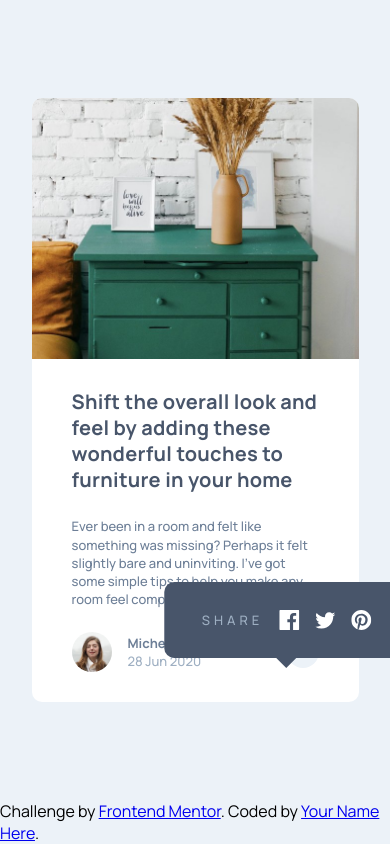
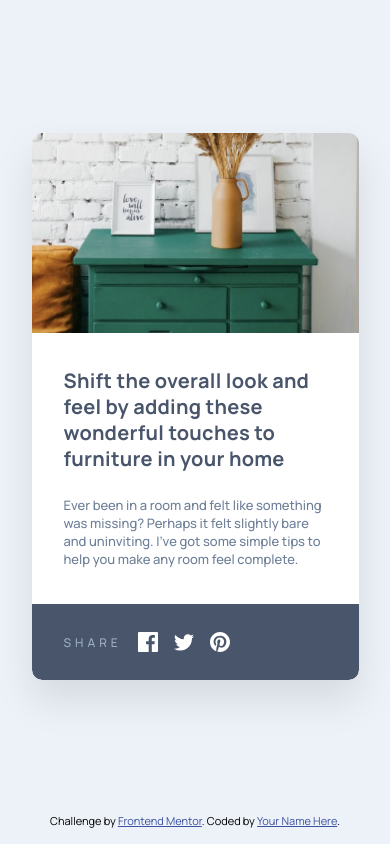
Before and after one commit to Emelinur/article-preview-component-master, a plain HTML site: page index.html in a window 390 px wide. Both pictures are taken after a click on the button "Share article". Drawn offline with Linux system fonts and the light colour scheme.

Commit message:
update style.css and main.js

```diff
--- a/index.html
+++ b/index.html
@@ -1,13 +1,20 @@
 <!DOCTYPE html>
 <html lang="en">
-
   <head>
     <meta charset="UTF-8" />
     <meta name="viewport" content="width=device-width, initial-scale=1.0" />
-  <link rel="icon" type="image/png" sizes="32x32" href="./images/favicon-32x32.png" />
+    <link
+      rel="icon"
+      type="image/png"
+      sizes="32x32"
+      href="./images/favicon-32x32.png"
+    />
     <link rel="preconnect" href="https://fonts.googleapis.com" />
     <link rel="preconnect" href="https://fonts.gstatic.com" crossorigin />
-  <link href="https://fonts.googleapis.com/css2?family=Manrope:wght@200..800&display=swap" rel="stylesheet" />
+    <link
+      href="https://fonts.googleapis.com/css2?family=Manrope:wght@200..800&display=swap"
+      rel="stylesheet"
+    />
     <title>Frontend Mentor | Article preview component</title>
     <link rel="stylesheet" href="style.css" />
   </head>
@@ -15,70 +22,90 @@
   <body>
     <main>
       <article class="card">
-      <img src="images/drawers.jpg" alt="Green drawers and a vase on top" class="card_image" />
+        <img
+          src="images/drawers.jpg"
+          alt="Green drawers and a vase on top"
+          class="card__image"
+        />
 
-      <div class="card_content">
-        <h1 class="card_title">
+        <div class="card__content">
+          <h1 class="card__title">
             Shift the overall look and feel by adding these wonderful touches to
             furniture in your home
           </h1>
 
-        <p class="card_text">
+          <p class="card__text">
             Ever been in a room and felt like something was missing? Perhaps it
             felt slightly bare and uninviting. I’ve got some simple tips to help
             you make any room feel complete.
           </p>
 
-        <div class="card_footer">
+          <div class="card__footer">
             <div class="author">
-            <img src="images/avatar-michelle.jpg" alt="Michelle Appleton" class="author__avatar" />
+              <img
+                src="images/avatar-michelle.jpg"
+                alt="Michelle Appleton"
+                class="author__avatar"
+              />
               <div class="author__info">
                 <p class="author__name">Michelle Appleton</p>
                 <p class="author__date">28 Jun 2020</p>
               </div>
             </div>
 
-          <div class="share-container">
-            <button type="button" class="share" aria-label="Share article" id="btn_share">
+            <button
+              type="button"
+              class="share-btn share-btn--popup"
+              aria-label="Share article"
+              id="btn_share"
+            >
               <svg xmlns="http://www.w3.org/2000/svg" width="15" height="13">
-                <path fill="#6E8098"
-                  d="M15 6.495L8.766.014V3.88H7.441C3.33 3.88 0 7.039 0 10.936v2.049l.589-.612C2.59 10.294 5.422 9.11 8.39 9.11h.375v3.867L15 6.495z" />
+                <path
+                  fill="#6E8098"
+                  d="M15 6.495L8.766.014V3.88H7.441C3.33 3.88 0 7.039 0 10.936v2.049l.589-.612C2.59 10.294 5.422 9.11 8.39 9.11h.375v3.867L15 6.495z"
+                />
               </svg>
             </button>
+          </div>
+        </div>
+
+        <!-- POPUP / TOOLTIP -->
         <div class="share-popover">
           <div class="share-popover__body">
             <p class="share-popover__label">SHARE</p>
             <div class="share-popover__icons">
               <svg xmlns="http://www.w3.org/2000/svg" width="20" height="20">
-                    <path fill="#FFF"
-                      d="M18.896 0H1.104C.494 0 0 .494 0 1.104v17.793C0 19.506.494 20 1.104 20h9.58v-7.745H8.076V9.237h2.606V7.01c0-2.583 1.578-3.99 3.883-3.99 1.104 0 2.052.082 2.329.119v2.7h-1.598c-1.254 0-1.496.597-1.496 1.47v1.928h2.989l-.39 3.018h-2.6V20h5.098c.608 0 1.102-.494 1.102-1.104V1.104C20 .494 19.506 0 18.896 0z" />
+                <path
+                  fill="#FFF"
+                  d="M18.896 0H1.104C.494 0 0 .494 0 1.104v17.793C0 19.506.494 20 1.104 20h9.58v-7.745H8.076V9.237h2.606V7.01c0-2.583 1.578-3.99 3.883-3.99 1.104 0 2.052.082 2.329.119v2.7h-1.598c-1.254 0-1.496.597-1.496 1.47v1.928h2.989l-.39 3.018h-2.6V20h5.098c.608 0 1.102-.494 1.102-1.104V1.104C20 .494 19.506 0 18.896 0z"
+                />
               </svg>
               <svg xmlns="http://www.w3.org/2000/svg" width="20" height="17">
-                    <path fill="#FFF"
-                      d="M20 2.172a8.192 8.192 0 01-2.357.646 4.11 4.11 0 001.804-2.27 8.22 8.22 0 01-2.605.996A4.096 4.096 0 0013.847.248c-2.65 0-4.596 2.472-3.998 5.037A11.648 11.648 0 011.392 1a4.109 4.109 0 001.27 5.478 4.086 4.086 0 01-1.858-.513c-.045 1.9 1.318 3.679 3.291 4.075a4.113 4.113 0 01-1.853.07 4.106 4.106 0 003.833 2.849A8.25 8.25 0 010 14.658a11.616 11.616 0 006.29 1.843c7.618 0 11.922-6.434 11.663-12.205A8.354 8.354 0 0020 2.172z" />
+                <path
+                  fill="#FFF"
+                  d="M20 2.172a8.192 8.192 0 01-2.357.646 4.11 4.11 0 001.804-2.27 8.22 8.22 0 01-2.605.996A4.096 4.096 0 0013.847.248c-2.65 0-4.596 2.472-3.998 5.037A11.648 11.648 0 011.392 1a4.109 4.109 0 001.27 5.478 4.086 4.086 0 01-1.858-.513c-.045 1.9 1.318 3.679 3.291 4.075a4.113 4.113 0 01-1.853.07 4.106 4.106 0 003.833 2.849A8.25 8.25 0 010 14.658a11.616 11.616 0 006.29 1.843c7.618 0 11.922-6.434 11.663-12.205A8.354 8.354 0 0020 2.172z"
+                />
               </svg>
               <svg xmlns="http://www.w3.org/2000/svg" width="20" height="20">
-                    <path fill="#FFF"
-                      d="M10 0C4.478 0 0 4.477 0 10c0 4.237 2.636 7.855 6.356 9.312-.088-.791-.167-2.005.035-2.868.182-.78 1.172-4.97 1.172-4.97s-.299-.6-.299-1.486c0-1.39.806-2.428 1.81-2.428.852 0 1.264.64 1.264 1.408 0 .858-.545 2.14-.828 3.33-.236.995.5 1.807 1.48 1.807 1.778 0 3.144-1.874 3.144-4.58 0-2.393-1.72-4.068-4.177-4.068-2.845 0-4.515 2.135-4.515 4.34 0 .859.331 1.781.745 2.281a.3.3 0 01.069.288l-.278 1.133c-.044.183-.145.223-.335.134-1.249-.581-2.03-2.407-2.03-3.874 0-3.154 2.292-6.052 6.608-6.052 3.469 0 6.165 2.473 6.165 5.776 0 3.447-2.173 6.22-5.19 6.22-1.013 0-1.965-.525-2.291-1.148l-.623 2.378c-.226.869-.835 1.958-1.244 2.621.937.29 1.931.446 2.962.446 5.522 0 10-4.477 10-10S15.522 0 10 0z" />
+                <path
+                  fill="#FFF"
+                  d="M10 0C4.478 0 0 4.477 0 10c0 4.237 2.636 7.855 6.356 9.312-.088-.791-.167-2.005.035-2.868.182-.78 1.172-4.97 1.172-4.97s-.299-.6-.299-1.486c0-1.39.806-2.428 1.81-2.428.852 0 1.264.64 1.264 1.408 0 .858-.545 2.14-.828 3.33-.236.995.5 1.807 1.48 1.807 1.778 0 3.144-1.874 3.144-4.58 0-2.393-1.72-4.068-4.177-4.068-2.845 0-4.515 2.135-4.515 4.34 0 .859.331 1.781.745 2.281a.3.3 0 01.069.288l-.278 1.133c-.044.183-.145.223-.335.134-1.249-.581-2.03-2.407-2.03-3.874 0-3.154 2.292-6.052 6.608-6.052 3.469 0 6.165 2.473 6.165 5.776 0 3.447-2.173 6.22-5.19 6.22-1.013 0-1.965-.525-2.291-1.148l-.623 2.378c-.226.869-.835 1.958-1.244 2.621.937.29 1.931.446 2.962.446 5.522 0 10-4.477 10-10S15.522 0 10 0z"
+                />
               </svg>
             </div>
           </div>
           <div class="share-popover__arrow"></div>
         </div>
-          </div>
-        </div>
-      </div>
       </article>
-
     </main>
 
     <footer class="attribution">
       Challenge by
-    <a href="https://www.frontendmentor.io?ref=challenge" target="_blank">Frontend Mentor</a>. Coded by <a href="#">Your
-      Name Here</a>.
+      <a href="https://www.frontendmentor.io?ref=challenge" target="_blank"
+        >Frontend Mentor</a
+      >. Coded by <a href="#">Your Name Here</a>.
     </footer>
 
-  <script defer src="./main.js"></script>
+    <script src="./main.js" defer></script>
   </body>
-
 </html>
--- a/main.js
+++ b/main.js
@@ -1,10 +1,8 @@
-let btn_share = document.querySelector("#btn_share");
-let share_popover = document.querySelector(".share-popover");
+const btnShare = document.querySelector('#btn_share');
+const card = document.querySelector('.card');
+const share_popover=document.querySelector(".share-popover")
 
-btn_share.addEventListener("click", () => {
-  if (share_popover.style.display === "flex") {
-    share_popover.style.display = "none";
-  } else {
-    share_popover.style.display = "flex";
-  }
+btnShare.addEventListener('click', () => {
+  card.classList.toggle('card--share-open');
+share_popover.classList.add('share-btn--popup')
 });
--- a/style.css
+++ b/style.css
@@ -8,47 +8,44 @@
 
   /* Typography */
   --ff: "Manrope", sans-serif;
-  /* Text Preset 1 (Bold) */
   --fs-text-1: 1.25rem;
   --lh-text-1: 1.3;
   --ls-text-1: 0.015625rem;
-  /* Text Preset 2 (Medium) */
+
   --fs-text-2: 0.8125rem;
   --lh-text-2: 1.4;
   --ls-text-2: 0;
 
-  /* Text Preset 3 */
-  --fs-text-3: 0.8125rem;
+  --fs-text-3: 0.75rem;
   --lh-text-3: 1.4;
   --ls-text-3: 0.25rem;
+
   --fw-1: 500;
   --fw-2: 700;
 
   /* Spacing */
-  --spacing-2000: 10rem;
-  --spacing-1300: 6.5rem;
-  --spacing-800: 4rem;
-  --spacing-700: 3.5rem;
-  --spacing-600: 3rem;
-  --spacing-500: 2.5rem;
   --spacing-400: 2rem;
   --spacing-300: 1.5rem;
   --spacing-200: 1rem;
-  --spacing-0: 0;
 }
-* {
+
+/* RESET */
+*,
+*::before,
+*::after {
+  box-sizing: border-box;
   margin: 0;
   padding: 0;
-  box-sizing: border-box;
 }
+
 body {
+  min-height: 100vh;
+  font-family: var(--ff);
+  background-color: var(--grey-200);
   display: flex;
   flex-direction: column;
+  align-items: center;
   justify-content: center;
-  align-items: center;
-  height: 100svh;
-  font-family: var(--ff);
-  background-color: var(--grey-200);
 }
 
 main {
@@ -57,204 +54,239 @@ main {
   align-items: center;
   flex: 1;
 }
+
+/* CARD – mobile first */
+
 .card {
-  max-width: 45.625rem;
-  display: flex;
+  position: relative; /* popup buna göre hizalanacak */
+  width: 20.4375rem; /* 327px */
+  background-color: var(--white);
   border-radius: 10px;
-  background-color: var(--white);
+  overflow: hidden;
+  box-shadow: 0 20px 40px rgba(0, 0, 0, 0.1);
 }
-.card_image {
-  width: 285px;
-  border-radius: 10px 0 0 10px;
+
+.card__image {
+  width: 100%;
+  height: 200px;
   object-fit: cover;
 }
-.card_content {
-  margin: 30px 40px;
 
-  gap: var(--spacing-300);
+.card__content {
+  padding: 30px 32px 24px;
   display: flex;
   flex-direction: column;
-  justify-content: center;
+  gap: var(--spacing-300);
 }
-.card_title {
+
+.card__title {
   font-size: var(--fs-text-1);
   font-weight: var(--fw-2);
   line-height: var(--lh-text-1);
   letter-spacing: var(--ls-text-1);
   color: var(--grey-900);
 }
-.card_text {
+
+.card__text {
   font-size: var(--fs-text-2);
   font-weight: var(--fw-1);
   line-height: var(--lh-text-2);
   letter-spacing: var(--ls-text-2);
   color: var(--grey-500);
 }
-.card_footer {
+
+.card__footer {
+  margin-top: var(--spacing-300);
   display: flex;
+  align-items: center;
   justify-content: space-between;
-  align-items: center;
-  position: relative;
 }
+
+/* AUTHOR */
+
 .author {
   display: flex;
-  flex-direction: row;
-  justify-content: center;
   align-items: center;
   gap: var(--spacing-200);
 }
+
 .author__avatar {
   width: 40px;
   height: 40px;
-  border-radius: 40px;
+  border-radius: 999px;
 }
+
 .author__name {
   font-size: var(--fs-text-2);
   font-weight: var(--fw-2);
-  line-height: var(--lh-text-2);
-  letter-spacing: var(--ls-text-2);
-  color: var(--grey-500);
+  color: var(--grey-900);
 }
+
 .author__date {
   font-size: var(--fs-text-2);
   font-weight: var(--fw-1);
-  line-height: var(--lh-text-2);
-  letter-spacing: var(--ls-text-2);
   color: var(--grey-400);
 }
-.share-container {
-  position: relative;
-  display: flex;
-  flex-direction: column;
+
+/* SHARE BUTTON */
+
+.share-btn {
+  width: 32px;
+  height: 32px;
+  border-radius: 999px;
+  border: none;
+  background-color: var(--grey-200);
+  display: inline-flex;
   align-items: center;
-  gap: var(--spacing-200);
-}
-.share {
-  width: 2rem;
-  height: 2rem;
-  border-radius: 2rem;
-  background-color: var(--grey-200);
-  border: 0px;
-}
-.share:hover {
+  justify-content: center;
   cursor: pointer;
 }
+
+/* POPOVER BASE */
+
 .share-popover {
-  position: absolute;
-  bottom: calc(100% + 1rem);
-  left: 50%;
-  transform: translateX(-50%);
-  display: none;
-  flex-direction: column;
+  display: none; /* JS ile açılacak */
+}
+
+.share-popover__body {
+  display: flex;
   align-items: center;
-  z-index: 999;
-}
-.share-popover__body {
-  max-width: 248px;
-  padding: 18px 38px;
-  display: flex;
-  justify-content: center;
-  align-items: center;
-  background-color: var(--grey-900);
-  border-radius: 10px;
   gap: var(--spacing-200);
 }
 
 .share-popover__label {
   font-size: var(--fs-text-3);
   font-weight: var(--fw-1);
-  line-height: var(--lh-text-3);
   letter-spacing: var(--ls-text-3);
   color: var(--grey-400);
-  display: inline-block;
 }
+
 .share-popover__icons {
   display: flex;
-  justify-content: center;
   align-items: center;
   gap: var(--spacing-200);
 }
-.share-popover__arrow {
-  width: 0;
-  height: 0;
-  border-left: 10px solid transparent;
-  border-right: 10px solid transparent;
-  border-top: 10px solid var(--grey-900);
+
+/* Kart share modunda iken popup görünsün */
+.card.card--share-open .share-popover {
+  display: flex;
 }
 
-@media(375px<= width <768px){
+/* MOBILE POPOVER (bottom bar) */
+
+@media (max-width: 767px) {
+  .share-popover {
+    position: absolute;
+    left: 0;
+    right: 0;
+    bottom: 0; /* kartın tabanı */
+    justify-content: center;
+  }
+
+  .share-popover__body {
+    width: 100%;
+    height: 76px;
+    padding: 0 32px;
+    background-color: var(--grey-900);
+    border-radius: 0 0 10px 10px;
+    justify-content: flex-start;
+  }
+
+  .share-popover__arrow {
+    display: none;
+  }
+
+
+
+  /* popup açıkken author gizlensin */
+  .card.card--share-open .author {
+    opacity: 0;
+    pointer-events: none;
+  }
+}
+
+/* TABLET + DESKTOP */
+
+@media (min-width: 768px) {
   .card {
-  width: 20.4375rem;
-  display: flex;
-  flex-direction: column;
-  border-radius: 10px;
-  background-color: var(--white);
-}
-.card_image {
-  width: 100%;
-  border-radius: 10px 10px 0 0;
-  object-fit: cover;
-}
-.share-container {
-  display: flex;
-  flex-direction: column;
+    width: auto;
+    max-width: 45.625rem; /* 730px */
+    display: flex;
+    flex-direction: row;
+    overflow: visible; /* tooltip dışarı taşabilsin */
+  }
+
+  .card__image {
+    width: 285px;
+    height: auto;
+    border-radius: 10px 0 0 10px;
+  }
+
+  .card__content {
+    padding: 32px 40px;
+  }
+
+  .card__footer {
+    margin-top: var(--spacing-300);
+  }
+
+  .share-popover {
+    position: absolute;
+    bottom: 80px;
+    right: -60px;
+    flex-direction: column;
+    align-items: center;
+    z-index: 10;
+  }
+
+  .share-popover__body {
+    width: auto;
+    padding: 12px 32px;
+    background-color: var(--grey-900);
+    border-radius: 10px;
+    justify-content: center;
+  }
+
+  .share-popover__arrow {
+    width: 0;
+    height: 0;
+    border-left: 10px solid transparent;
+    border-right: 10px solid transparent;
+    border-top: 10px solid var(--grey-900);
+  }
+  .share-btn--popup{
+    width: 32px;
+  height: 32px;
+  border-radius: 999px;
+  border: none;
+  background-color: var(--grey-200);
+  display: inline-flex;
   align-items: center;
-  gap: var(--spacing-200);
-}
-.share {
-  width: 2rem;
-  height: 2rem;
-  border-radius: 2rem;
-  background-color: var(--grey-200);
-  border: 0px;
-}
-.share:hover {
+  justify-content: center;
   cursor: pointer;
 }
-.share-popover {
 
-     position: absolute;
-    bottom: 0;
-left: 0;
-height: ;
-  display: none;
-  flex-direction: column;
-  align-items: center;
-}
-.share-popover__body {
-   position: relative;
-    bottom: 0;
-left: 0;
-  height: 76px;
- width: 100%;
-  padding: 18px 38px;
-  display: flex;
-  justify-content: center;
-  align-items: center;
-  background-color: var(--grey-900);
-  border-radius: 10px;
-  gap: var(--spacing-200);
+  /* desktop'ta author hep görülsün */
+  /* .card.card--share-open .author {
+    opacity: 1;
+    pointer-events: auto;
+  z-index: 999;
+  } */
 }
 
-.share-popover__label {
-  font-size: var(--fs-text-3);
-  font-weight: var(--fw-1);
-  line-height: var(--lh-text-3);
-  letter-spacing: var(--ls-text-3);
-  color: var(--grey-400);
-  display: inline-block;
+
+
+
+
+
+/* FOOTER */
+
+.attribution {
+  font-size: 11px;
+  text-align: center;
+  margin-bottom: 1rem;
 }
-.share-popover__icons {
-  display: flex;
-  justify-content: center;
-  align-items: center;
-  gap: var(--spacing-200);
+
+.attribution a {
+  color: hsl(228, 45%, 44%);
 }
-.share-popover__arrow {
-  width: 0;
-  height: 0;
-  border-left: 10px solid transparent;
-  border-right: 10px solid transparent;
-  border-top: 10px solid var(--grey-900);
-}
-}
```
Lines whose indentation alone changed are shown as unchanged.
